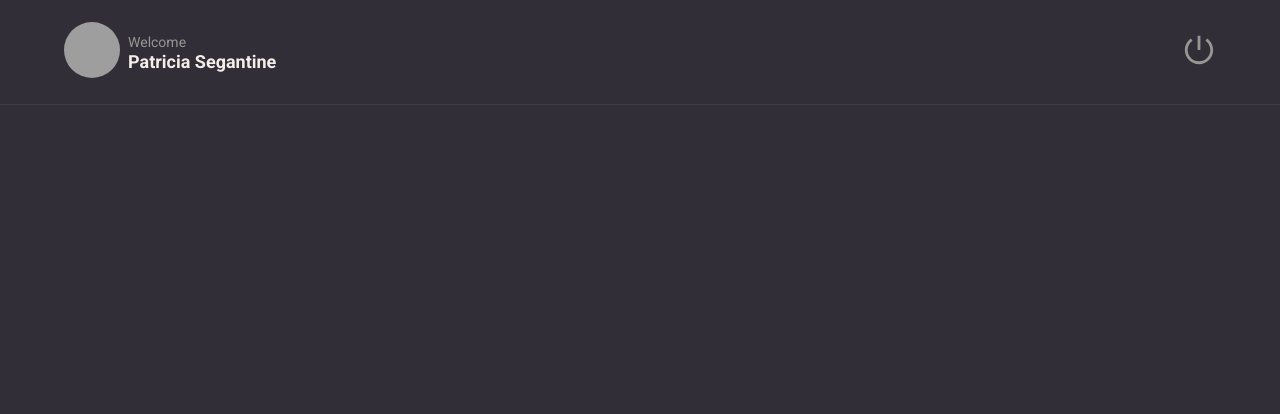
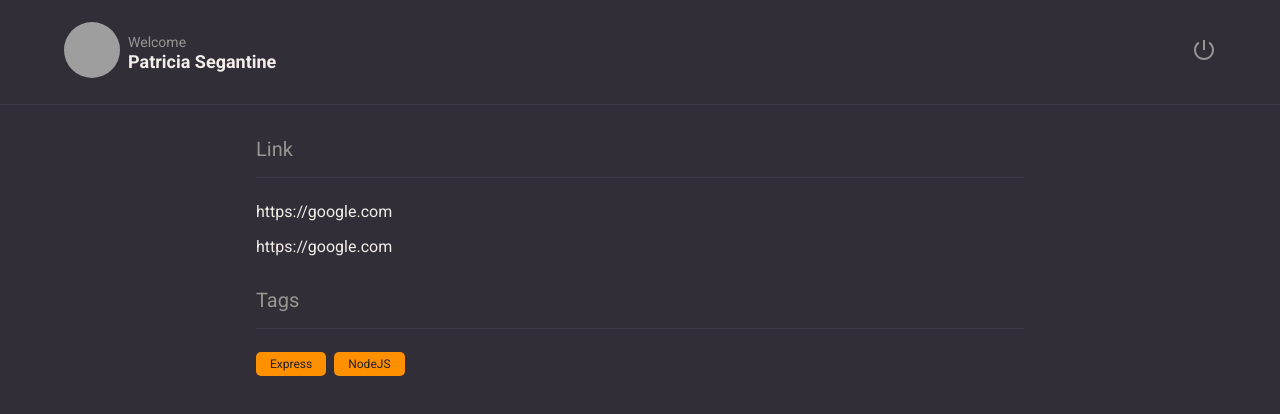
Before and after one commit to patriciasegantine/my-notes, a React (Vite) app: page / in a window 1280 px wide. Shown: the top 414 px of the page. Built offline with nearby package versions, Linux system fonts and the light colour scheme; grey boxes are pictures that could not be loaded; a web font is replaced by a local one.

Commit message:
feat: add sections, links and tags

```diff
--- /dev/null
+++ b/src/components/section/section.styles.ts
@@ -0,0 +1,20 @@
+import styled from "styled-components";
+
+export const SectionContainer = styled.section`
+  margin-top: ${({theme}) => theme.SPACING.REGULAR};
+  margin-bottom: ${({theme}) => theme.SPACING.REGULAR};
+
+  h2 {
+    border-bottom: 1px solid ${({theme}) => theme.COLORS.BACKGROUND_700};
+
+    padding-bottom: ${({theme}) => theme.SPACING.SMALL};
+    margin-bottom: ${({theme}) => theme.SPACING.MEDIUM};
+
+    color: ${({theme}) => theme.COLORS.GRAY_100};
+    font-size: ${({theme}) => theme.FONT.LARGE};
+    font-weight: 400;
+  }
+
+
+
+`
--- /dev/null
+++ b/src/components/section/section.tsx
@@ -0,0 +1,16 @@
+import React, { ReactNode } from 'react';
+import { SectionContainer } from "./section.styles.ts";
+
+interface SectionProps {
+  title: string
+  children: ReactNode
+}
+
+export const Section: React.FC<SectionProps> = ({title, children}) => {
+  return (
+    <SectionContainer>
+      <h2>{title}</h2>
+      {children}
+    </SectionContainer>
+  );
+};
--- /dev/null
+++ b/src/components/tags/tags.styles.ts
@@ -0,0 +1,11 @@
+import styled from "styled-components";
+
+export const TagContainer = styled.span`
+
+  font-size: ${({theme}) => theme.FONT.EXTRA_SMALL};
+  padding: 5px 14px;
+  border-radius: ${({theme}) => theme.BORDER.RADIUS_SMALL};
+  margin-right: ${({theme}) => theme.SPACING.EXTRA_SMALL};
+  color: ${({theme}) => theme.COLORS.BACKGROUND_900};
+  background: ${({theme}) => theme.COLORS.HIGHLIGHT};
+`
--- /dev/null
+++ b/src/components/tags/tags.tsx
@@ -0,0 +1,14 @@
+import React from 'react';
+import { TagContainer } from "./tags.styles.ts";
+
+interface TagsProps {
+  title: string
+}
+
+export const Tags: React.FC<TagsProps> = ({title}) => {
+  return (
+    <TagContainer>
+      {title}
+    </TagContainer>
+  );
+};
--- a/src/details/details.styles.ts
+++ b/src/details/details.styles.ts
@@ -1,11 +1,29 @@
 import styled from "styled-components";
 
-export const Container = styled.div`
+export const DetailsContainer = styled.div`
   width: 100%;
   height: 100vh;
+  margin: 0 auto;
 
   display: grid;
   grid-template-rows: 105px auto;
   grid-template-areas:"header" "content";
 
 `
+
+export const DetailsContent = styled.div`
+  width: 60vw;
+  margin: 0 auto;
+`
+
+export const Links = styled.ul`
+  list-style: none;
+
+  li {
+    margin-top: ${({theme}) => theme.SPACING.SMALL};
+  }
+
+  a {
+    color: ${({theme}) => theme.COLORS.WHITE};
+  }
+`
--- a/src/details/details.tsx
+++ b/src/details/details.tsx
@@ -1,11 +1,32 @@
 import React from 'react';
 import { Header } from "../components/header/header.tsx";
-import { Container } from "./details.styles.ts";
+import { DetailsContainer, DetailsContent, Links } from "./details.styles.ts";
+import { Section } from "../components/section/section.tsx";
+import { Tags } from "../components/tags/tags.tsx";
 
 export const Details: React.FC = () => {
   return (
-    <Container>
+    <DetailsContainer>
       <Header/>
-    </Container>
+
+      <DetailsContent>
+        <Section title={'Link'}>
+          <Links>
+            <li>
+              <a href="https://google.com" target="_blank">https://google.com</a>
+            </li>
+
+            <li>
+              <a href="https://google.com" target="_blank">https://google.com</a>
+            </li>
+          </Links>
+        </Section>
+
+        <Section title={'Tags'}>
+          <Tags title={'Express'}/>
+          <Tags title={'NodeJS'}/>
+        </Section>
+      </DetailsContent>
+    </DetailsContainer>
   );
 };
--- a/src/theme.ts
+++ b/src/theme.ts
@@ -14,6 +14,7 @@ export default {
   },
 
   SPACING: {
+
     EXTRA_SMALL: '8px',
     SMALL: '16px',
     MEDIUM: '24px',
@@ -23,16 +24,17 @@ export default {
   },
 
   BORDER: {
+    RADIUS_SMALL: '5px',
     RADIUS_REGULAR: '10px'
   },
 
   FONT: {
     PARAGRAPH: '16px',
-
+    EXTRA_SMALL: '12px',
     SMALL: '14px',
     MEDIUM: '18px',
-    BIG: '24px',
-    GIANT: '34px',
+    LARGE: '20px',
+    GIANT: '24px',
 
     LINE_HEIGHT_SMALL: '20px',
     LINE_HEIGHT_MEDIUM: '24px',
```
